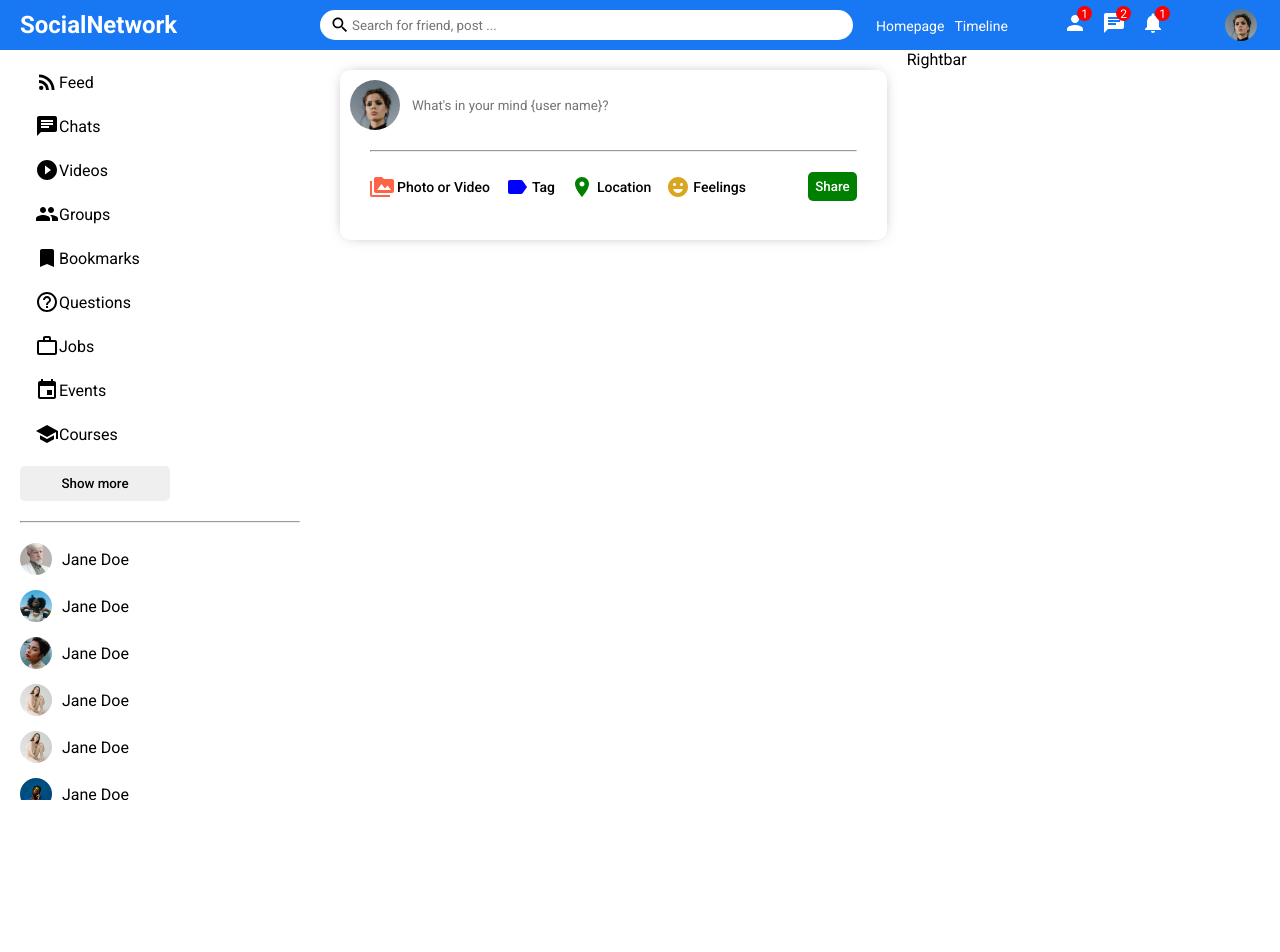
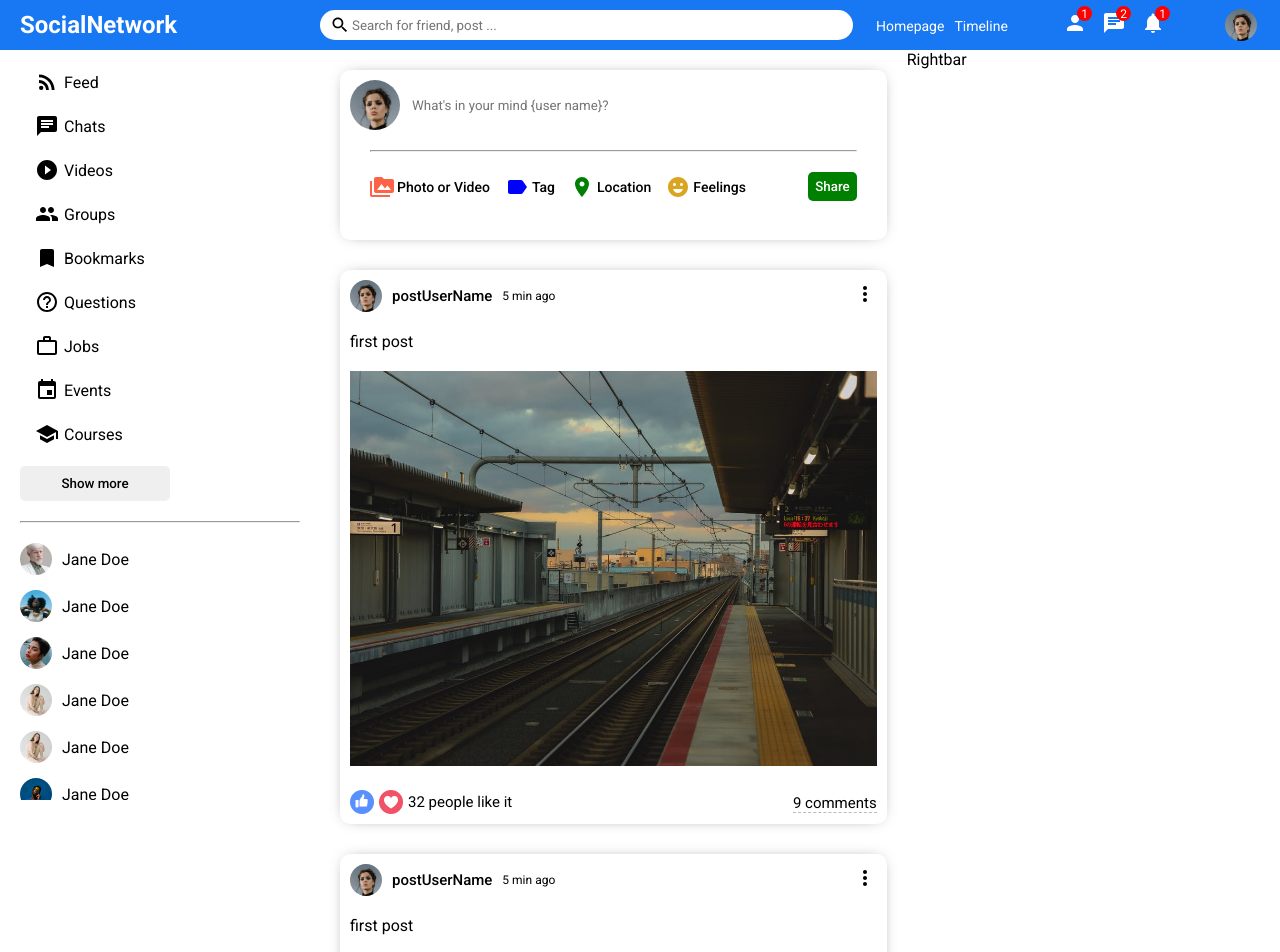
Before and after one commit to ffmz1904/MERN-social-network, a React (Create React App) app in the folder client/: page / in a window 1280 px wide. Shown: the top 952 px of the page. Before the commit the page ends 800 px from the top, so only its background shows below. Built offline with nearby package versions, Linux system fonts and the light colour scheme.

Commit message:
add post component

```diff
--- a/client/src/components/feed/Feed.js
+++ b/client/src/components/feed/Feed.js
@@ -1,11 +1,18 @@
 import './feed.css';
 import Share from "../share/Share";
+import Post from "../post/Post";
 
 const Feed = () => {
     return (
         <div className="feed">
             <div className="feedWrapper">
                 <Share />
+                <Post />
+                <Post />
+                <Post />
+                <Post />
+                <Post />
+                <Post />
             </div>
         </div>
     );
--- /dev/null
+++ b/client/src/components/post/Post.js
@@ -0,0 +1,37 @@
+import './post.css';
+import { MoreVert } from '@material-ui/icons';
+
+const Post = () => {
+    return (
+        <div className="post">
+            <div className="postWrapper">
+                <div className="postTop">
+                    <div className="postTopLeft">
+                        <img className="postProfileImg" src="/assets/person/1.jpeg" alt="postProfileImg"/>
+                        <span className="postUserName">postUserName</span>
+                        <span className="postDate">5 min ago</span>
+                    </div>
+                    <div className="postTopRight">
+                        <MoreVert />
+                    </div>
+                </div>
+                <div className="postCenter">
+                    <span className="posText">first post</span>
+                    <img className="postImg" src="/assets/post/1.jpeg" alt=""/>
+                </div>
+                <div className="postBottom">
+                    <div className="postBottomLeft">
+                        <img className="likeIcon" src="/assets/like.png" alt=""/>
+                        <img className="likeIcon" src="/assets/heart.png" alt=""/>
+                        <span className="likeCounter">32 people like it</span>
+                    </div>
+                    <div className="postBottomRight">
+                        <span className="postCommentText">9 comments</span>
+                    </div>
+                </div>
+            </div>
+        </div>
+    );
+};
+
+export default Post;
--- /dev/null
+++ b/client/src/components/post/post.css
@@ -0,0 +1,80 @@
+.post {
+    width: 100%;
+    border-radius: 10px;
+    -webkit-box-shadow: 0 0 16px -8px rgba(0,0,0,0.68);
+    box-shadow: 0 0 16px -8px rgba(0,0,0,0.68);
+    margin: 30px 0;
+}
+
+.postWrapper {
+    padding: 10px;
+}
+
+.postTop {
+    display: flex;
+    align-items: center;
+    justify-content: space-between;
+}
+
+.postTopLeft {
+    display: flex;
+    align-items: center;
+}
+
+.postProfileImg {
+    width: 32px;
+    height: 32px;
+    object-fit: cover;
+    border-radius: 50px;
+}
+
+.postUserName {
+    font-size: 15px;
+    font-weight: 500;
+    margin: 0 10px;
+}
+
+.postDate {
+    font-size: 12px;
+}
+
+.postCenter {
+    margin: 20px 0;
+}
+
+.posText {}
+
+.postImg {
+    margin-top: 20px;
+    width: 100%;
+    max-height: 500px;
+    object-fit: contain;
+}
+
+.postBottom {
+    display: flex;
+    align-items: center;
+    justify-content: space-between;
+}
+
+.postBottomLeft {
+    display: flex;
+    align-items: center;
+}
+
+.likeIcon {
+    width: 24px;
+    height: 24px;
+    margin-right: 5px;
+    cursor: pointer;
+}
+
+.likeCounter {
+    font-size: 15px;
+}
+
+.postCommentText {
+    cursor: pointer;
+    border-bottom: 1px dashed #bbb;
+    font-size: 15px;
+}
--- a/client/src/components/sidebar/sidebar.css
+++ b/client/src/components/sidebar/sidebar.css
@@ -34,6 +34,7 @@
 
 .sidebarIcon {
     margin-left: 15px;
+    margin-right: 5px;
 }
 
 .sidebarButton {
```
